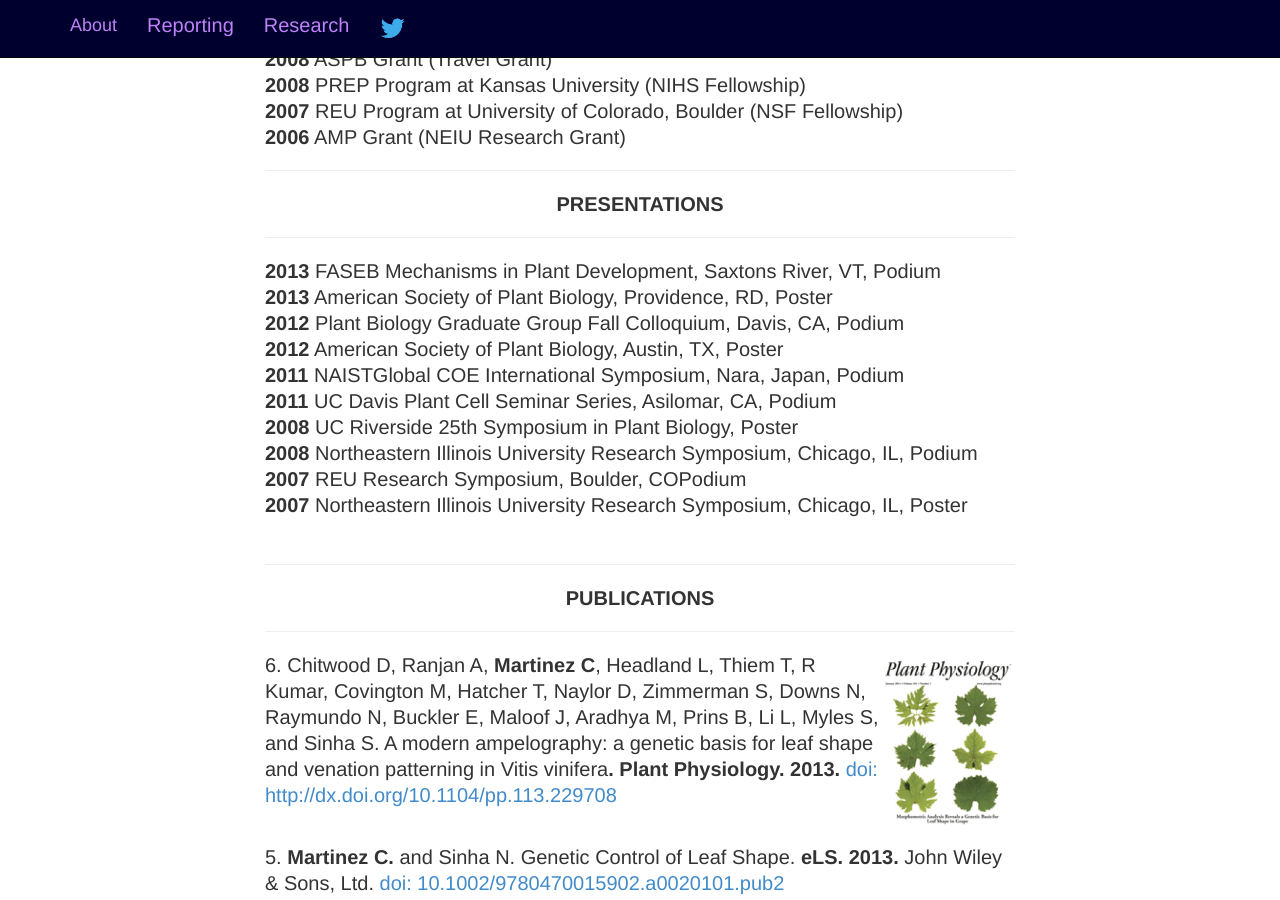
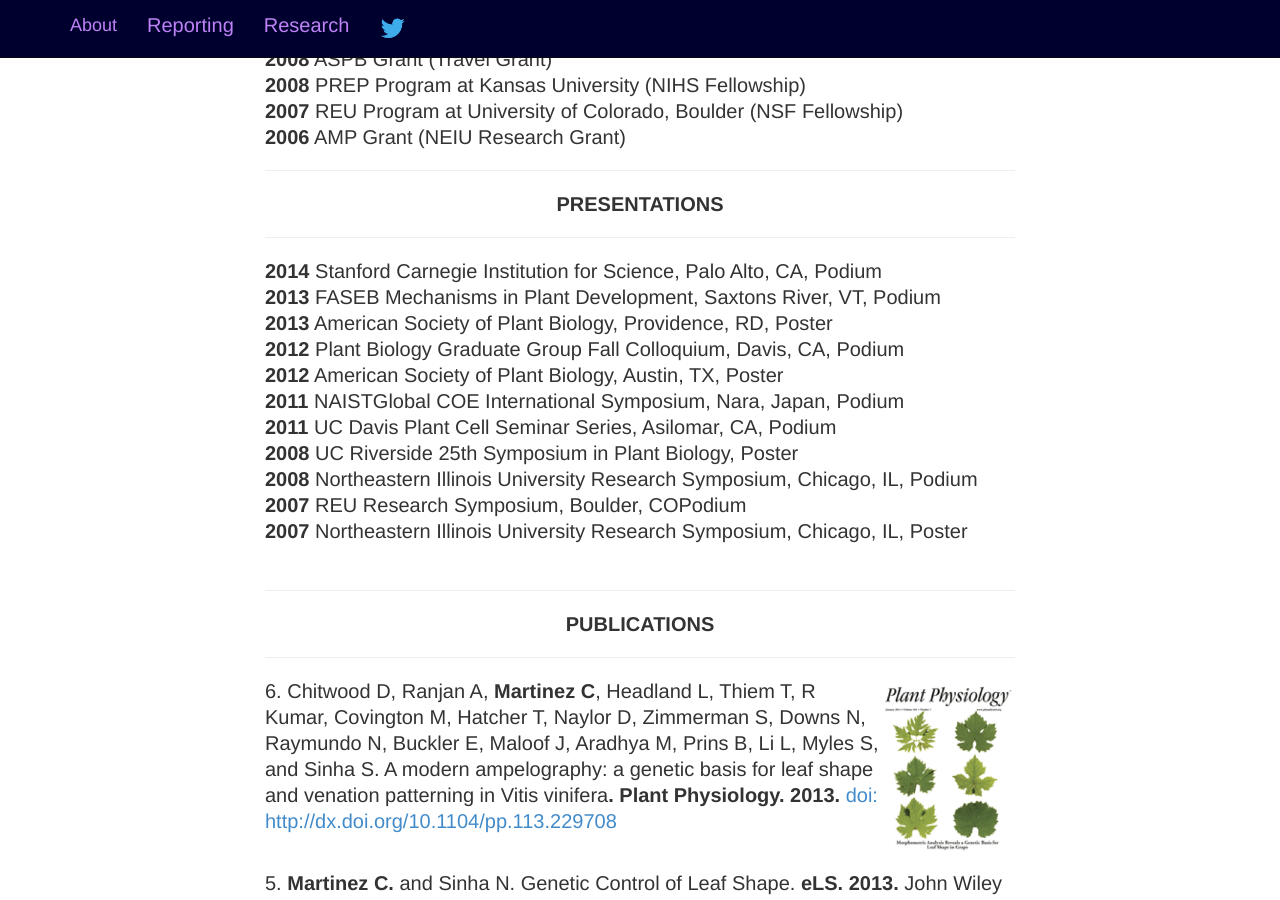
Before and after one commit to iamciera/creports, a Jekyll site: the page built from research/cv/index.html, in a window 1280 px wide and 900 px high, scrolled down 1107 px. Built offline with Jekyll 4.4.1, drawn with Linux system fonts in a browser that asks for light colours; nearby versions of some CDN libraries; Markdown is read by kramdown in place of the engine named in the settings.

Commit message:
updated CV

```diff
--- a/research/cv/index.html
+++ b/research/cv/index.html
@@ -48,11 +48,11 @@ layout: default
 				<b>2013</b> ASPB Grant (Travel Grant)<br />
 				<b>2012</b>   Excellence in Mentorship Award (College of Biological Science)<br />
 				<b>2012</b>   Elise Taylor Stocking Fellowship (Research and Travel)<br />
-				<b>2012</b> ASPB Grant (Travel Grant)<br />
+				<b>2012</b>   ASPB Grant (Travel Grant)<br />
 				<b>2011</b>  <b>GFRP NSF Predoctoral Fellowship</b> (Three year full fellowship)<br />
 				<b>2009</b>   UC Riverside Grant (Travel Grant)<br />
 				<b>2008</b>   AMP Grant (NEIU Research Grant)<br />
-				<b>2008</b> ASPB Grant (Travel Grant)<br />
+				<b>2008</b>   ASPB Grant (Travel Grant)<br />
 				<b>2008</b>   PREP Program at Kansas University (NIHS Fellowship)<br />
 				<b>2007</b>   REU Program at University of Colorado, Boulder (NSF Fellowship)<br />
 				<b>2006</b>   AMP Grant (NEIU Research Grant)<br />
@@ -60,6 +60,7 @@ layout: default
 				<hr />
 				<center><strong>PRESENTATIONS</strong></p></center>
 				<hr />
+				<b>2014</b>	  Stanford Carnegie Institution for Science, Palo Alto, CA, Podium <br />
 				<b>2013</b>   FASEB Mechanisms in Plant Development, Saxtons River, VT, Podium<br />
 				<b>2013</b>   American Society of Plant Biology, Providence, RD, Poster<br />
 				<b>2012</b>   Plant Biology Graduate Group Fall Colloquium, Davis, CA, Podium<br />
```
